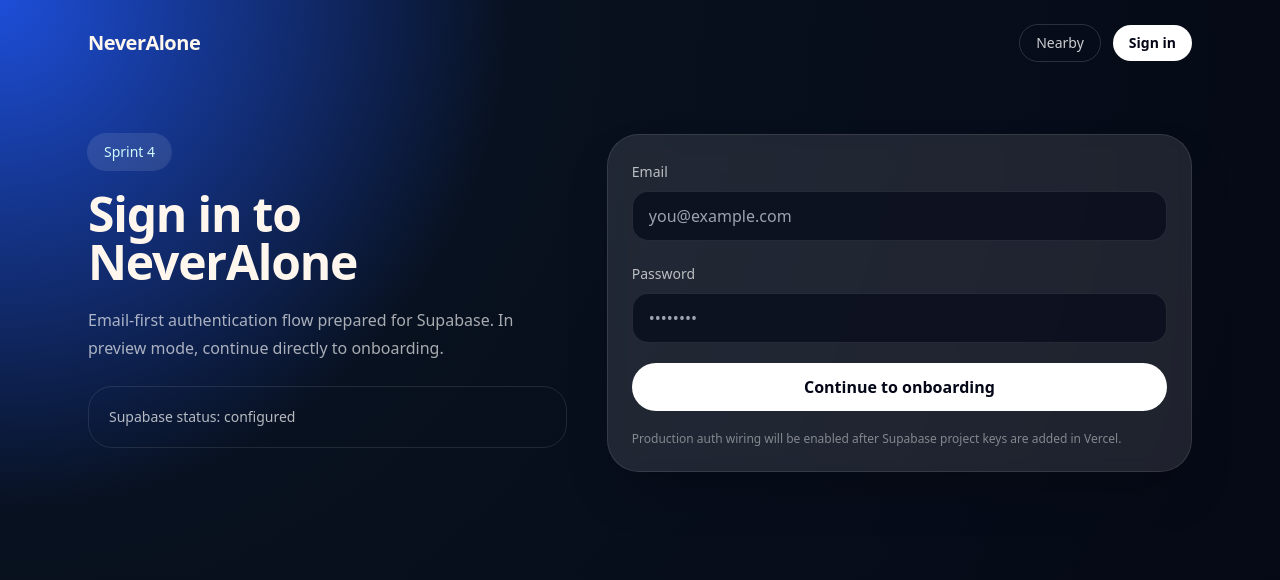
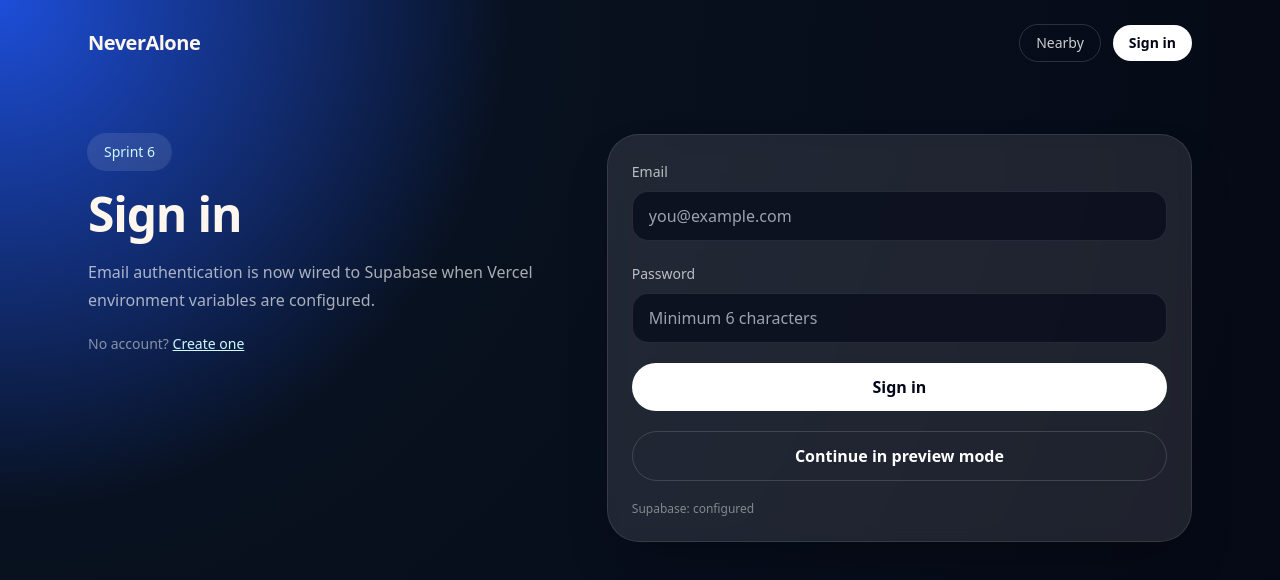
Before and after one commit to Standajagermaker/NeverAlone, a Next.js app in the folder app/: page /login in a window 1280 px wide. Shown: the top 580 px of the page. Built offline with nearby package versions, Linux system fonts and the light colour scheme; no server answers.

Commit message:
feat(auth): wire login page to Supabase auth

```diff
--- a/app/src/app/login/page.tsx
+++ b/app/src/app/login/page.tsx
@@ -1,41 +1,26 @@
 import Link from "next/link";
+import { AuthForm } from "@/components/AuthForm";
 import { Shell } from "@/components/Shell";
-import { isSupabaseConfigured } from "@/lib/supabase";
 
 export default function LoginPage() {
   return (
     <Shell>
       <section className="mx-auto grid max-w-6xl gap-10 px-6 py-12 lg:grid-cols-[0.9fr_1.1fr]">
         <div>
-          <p className="rounded-full bg-white/10 px-4 py-2 text-sm text-cyan-100 ring-1 ring-white/10 inline-flex">
-            Sprint 4
+          <p className="inline-flex rounded-full bg-white/10 px-4 py-2 text-sm text-cyan-100 ring-1 ring-white/10">
+            Sprint 6
           </p>
-          <h1 className="mt-5 text-5xl font-black tracking-tight">Sign in to NeverAlone</h1>
-          <p className="mt-5 text-white/65 leading-7">
-            Email-first authentication flow prepared for Supabase. In preview mode, continue directly to onboarding.
+          <h1 className="mt-5 text-5xl font-black tracking-tight">Sign in</h1>
+          <p className="mt-5 leading-7 text-white/65">
+            Email authentication is now wired to Supabase when Vercel environment variables are configured.
           </p>
-          <div className="mt-6 rounded-3xl border border-white/10 bg-white/7 p-5 text-sm text-white/70">
-            Supabase status: {isSupabaseConfigured ? "configured" : "preview mode"}
-          </div>
+          <p className="mt-5 text-sm text-white/50">
+            No account? <Link href="/signup" className="text-cyan-100 underline">Create one</Link>
+          </p>
         </div>
 
         <div className="rounded-[2rem] border border-white/10 bg-white/10 p-6 shadow-2xl backdrop-blur">
-          <form className="space-y-5">
-            <div>
-              <label className="text-sm text-white/70">Email</label>
-              <input className="mt-2 w-full rounded-2xl border border-white/10 bg-slate-950/60 px-4 py-3 outline-none ring-cyan-200/20 focus:ring-4" placeholder="you@example.com" />
-            </div>
-            <div>
-              <label className="text-sm text-white/70">Password</label>
-              <input type="password" className="mt-2 w-full rounded-2xl border border-white/10 bg-slate-950/60 px-4 py-3 outline-none ring-cyan-200/20 focus:ring-4" placeholder="••••••••" />
-            </div>
-            <Link href="/onboarding" className="block rounded-full bg-white px-6 py-3 text-center font-semibold text-slate-950 hover:bg-cyan-100">
-              Continue to onboarding
-            </Link>
-            <p className="text-xs text-white/45">
-              Production auth wiring will be enabled after Supabase project keys are added in Vercel.
-            </p>
-          </form>
+          <AuthForm mode="login" />
         </div>
       </section>
     </Shell>
```
